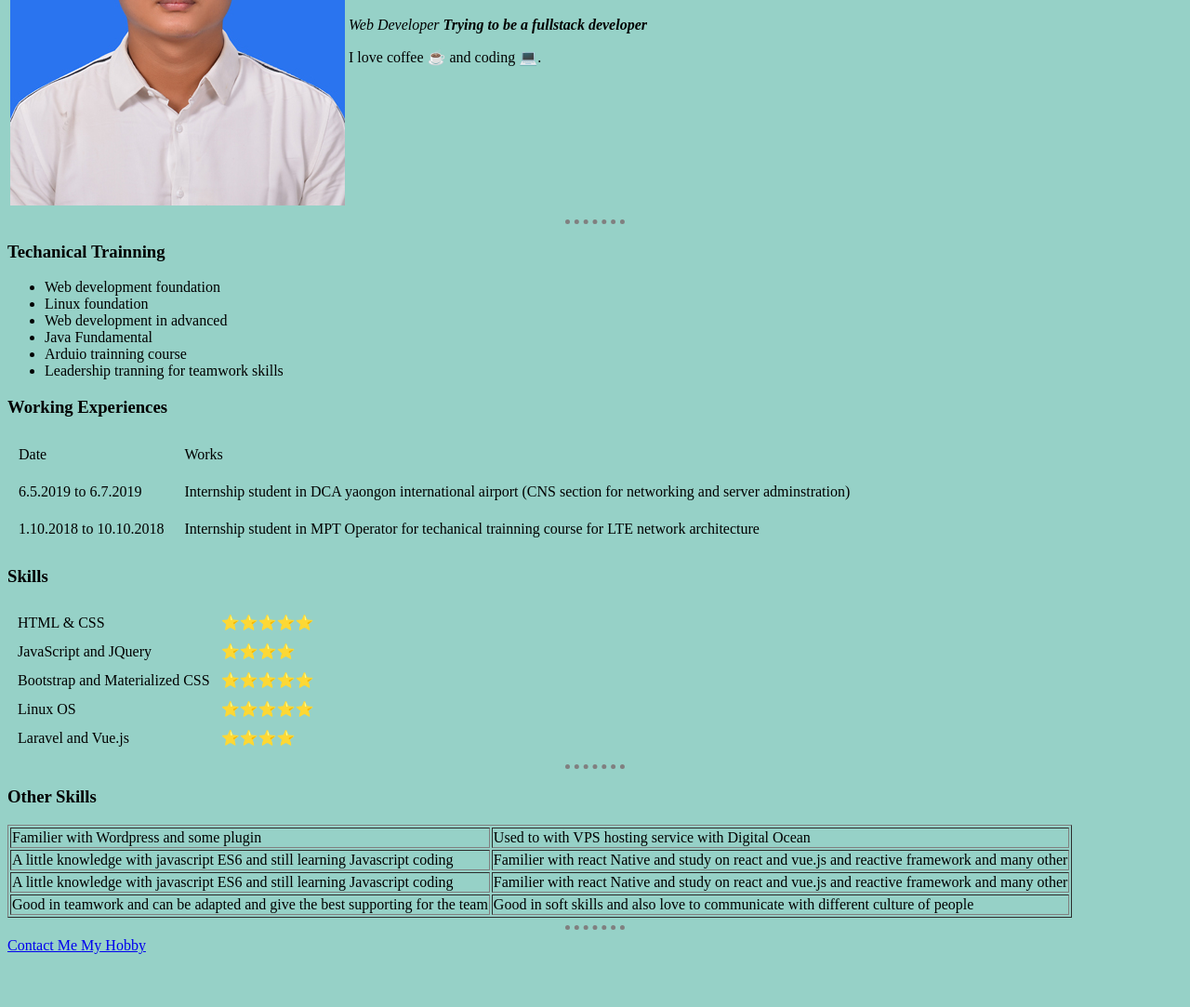
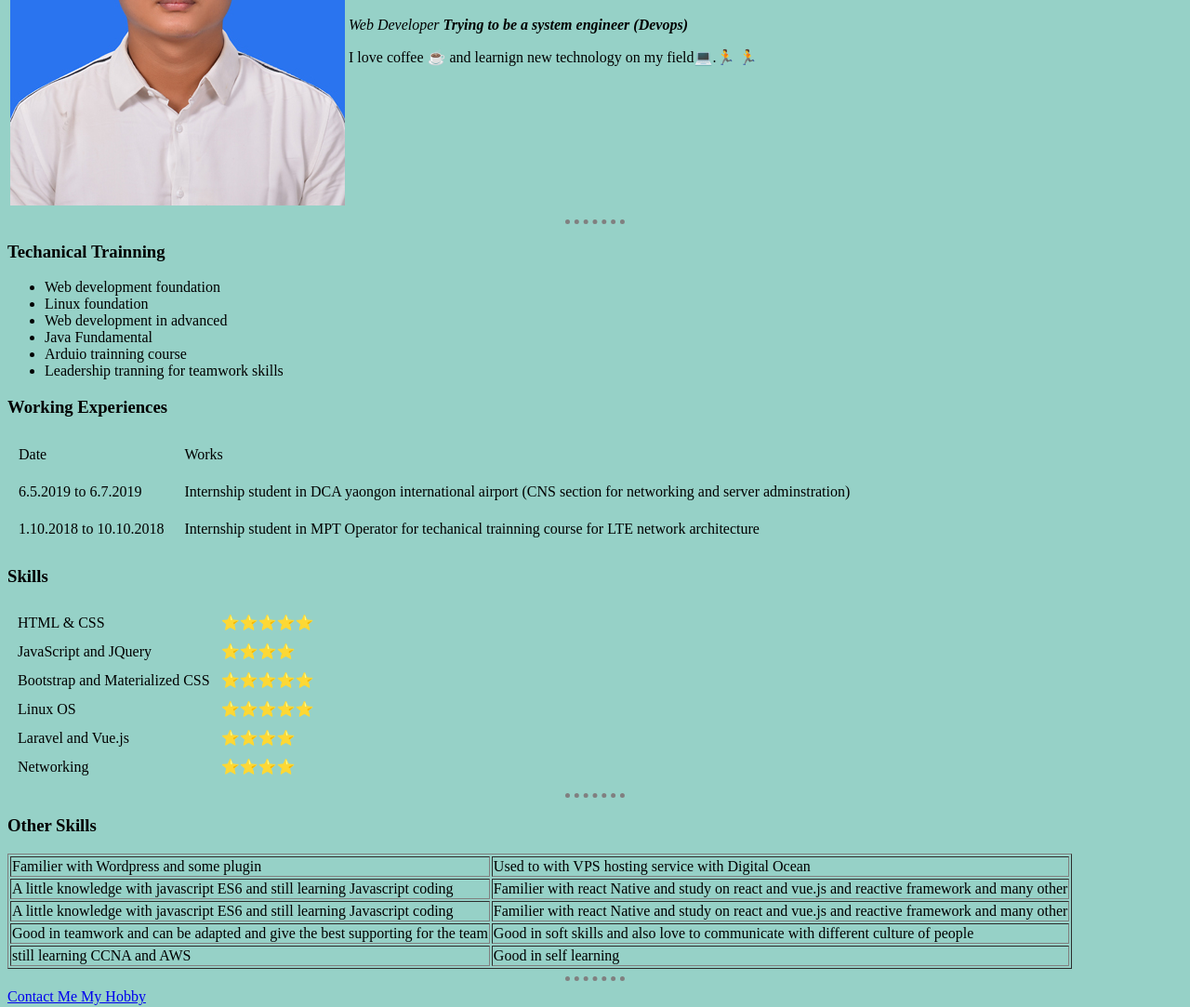
Before and after one commit to htawlon/My-Personal-Profiles, a plain HTML site: page index.html in a window 1280 px wide. Shown: the part 218-1301 px from the top of the page at 93% size. Before the commit the page ends 1252 px from the top, so only its background shows below. Drawn offline with Linux system fonts and the light colour scheme.

Commit message:
Add files via upload

```diff
--- a/index.html
+++ b/index.html
@@ -12,8 +12,8 @@
     <tr>
         <td><img src="myprofile.jpg" alt=" min htaw lon profile picture"></td>
         <td><h1>Min Htaw Lon</h1>
-            <p><em>Web Developer  <strong>Trying to be a fullstack developer </strong></em></p>
-            <p> I love coffee ☕  and coding 💻. </p></td>
+            <p><em>Web Developer  <strong>Trying to be a system engineer (Devops)</strong></em></p>
+            <p> I love coffee ☕  and learnign new technology on my field💻.🏃 🏃</p></td>
             <p></p>
     </tr>
 </table>
@@ -69,6 +69,10 @@
     <td>Laravel and Vue.js </td>
     <td>⭐⭐⭐⭐</td>
        </tr>
+    <tr>
+        <td>Networking</td>
+        <td>⭐⭐⭐⭐</td>
+    </tr>
 </table>
 <hr>
 <h3> Other Skills</h3>
@@ -89,6 +93,10 @@
         <td> Good in teamwork and can be adapted and give the best supporting for the team</td>
         <td>Good in soft skills and also love to communicate with different culture of people</td>
     </tr>
+    <tr>
+        <td>still learning CCNA and AWS</td>
+        <td> Good in self learning </td>
+    </tr>
 </table>
 <hr>
 <a href="contact_me.html"> Contact Me </a>
```
